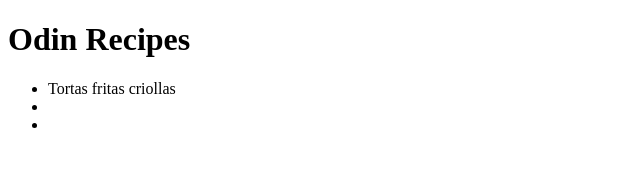
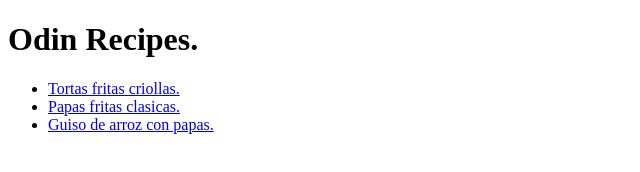
Before and after one commit to ALECHAPA912/odin-recipes, a plain HTML site: page index.html in a window 1280 px wide. Shown: the whole page, without its empty margins (0-640 px from the left). Drawn offline with Linux system fonts and the light colour scheme.

Commit message:
Creo que este es el commit final

```diff
--- a/index.html
+++ b/index.html
@@ -2,14 +2,14 @@
 <html lang="en">
     <head>
         <meta charset="utf-8">
-        <title>Homepage</title>
+        <title>Homepage | Odin Recipes</title>
     </head>
     <body>
-        <h1>Odin Recipes</h1>
+        <h1>Odin Recipes.</h1>
         <ul>
-            <li><a>Tortas fritas criollas</a></li>
-            <li><a></a></li>
-            <li><a></a></li>
+            <li><a href="./recipes/tortas-fritas.html" target="_blank">Tortas fritas criollas.</a></li>
+            <li><a href="./recipes/papas-fritas.html" target="_blank">Papas fritas clasicas.</a></li>
+            <li><a href="./recipes/guiso-arroz.html" target="_blank">Guiso de arroz con papas.</a></li>
         </ul>
     </body>
 </html>
```
